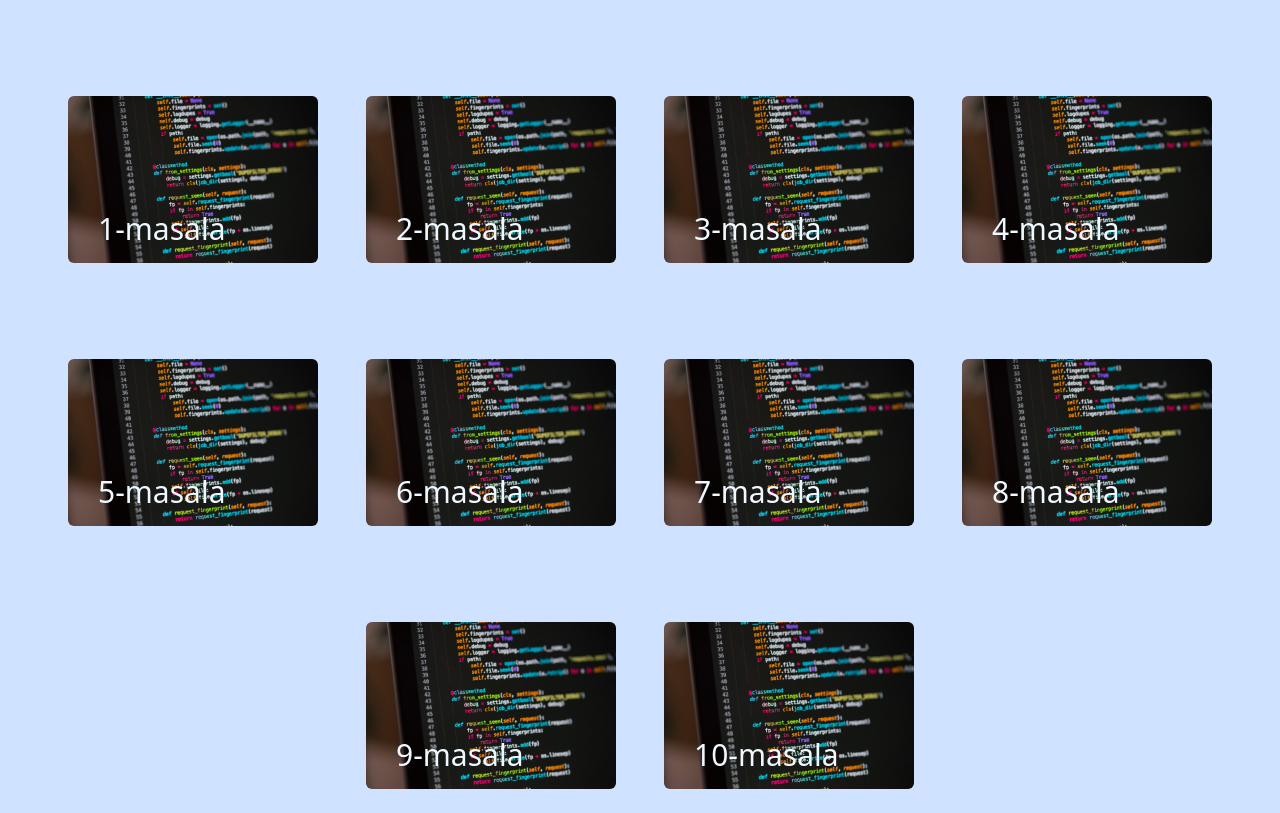
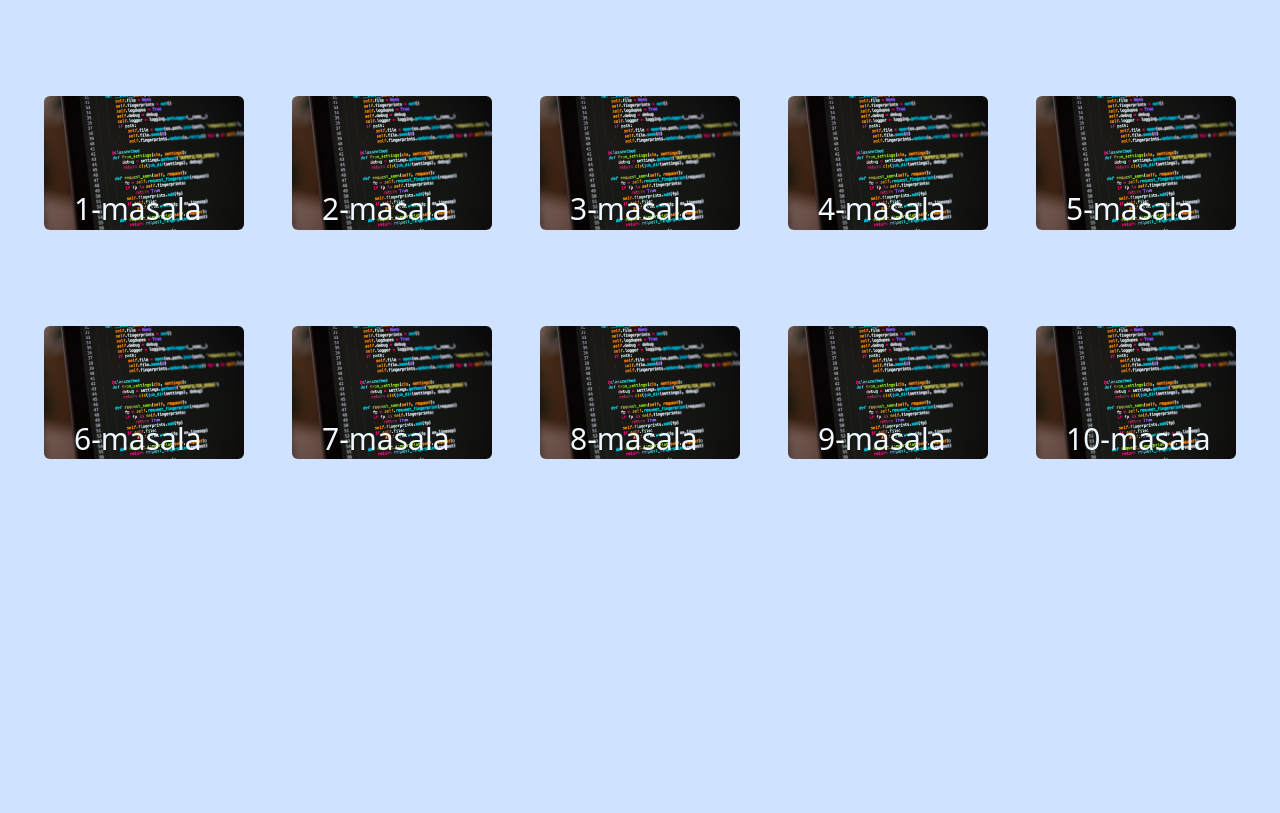
Before and after one commit to javohirh/4-oy-imtihon, a plain HTML site: page index.html in a window 1280 px wide. Drawn offline with nearby package versions, Linux system fonts and the light colour scheme.

Commit message:
fix:: img width fixed

```diff
--- a/index.html
+++ b/index.html
@@ -20,61 +20,61 @@
     >
       <div class="mt-5 content">
         <a href="./masalalar/index1.html"
-          ><img src="./rasm.jpeg" width="250px"
+          ><img src="./rasm.jpeg" width="200px"
         /></a>
         <p>1-masala</p>
       </div>
       <div class="mt-5 content">
         <a href="./masalalar/index2.html"
-          ><img src="./rasm.jpeg" width="250px"
+          ><img src="./rasm.jpeg" width="200px"
         /></a>
         <p>2-masala</p>
       </div>
       <div class="mt-5 content">
         <a href="./masalalar/index3.html"
-          ><img src="./rasm.jpeg" width="250px"
+          ><img src="./rasm.jpeg" width="200px"
         /></a>
         <p>3-masala</p>
       </div>
       <div class="mt-5 content">
         <a href="./masalalar/index4.html"
-          ><img src="./rasm.jpeg" width="250px"
+          ><img src="./rasm.jpeg" width="200px"
         /></a>
         <p>4-masala</p>
       </div>
       <div class="mt-5 content">
         <a href="./masalalar/index5.html"
-          ><img src="./rasm.jpeg" width="250px"
+          ><img src="./rasm.jpeg" width="200px"
         /></a>
         <p>5-masala</p>
       </div>
       <div class="mt-5 content">
         <a href="./masalalar/index6.html"
-          ><img src="./rasm.jpeg" width="250px"
+          ><img src="./rasm.jpeg" width="200px"
         /></a>
         <p>6-masala</p>
       </div>
       <div class="mt-5 content">
         <a href="./masalalar/index7.html"
-          ><img src="./rasm.jpeg" width="250px"
+          ><img src="./rasm.jpeg" width="200px"
         /></a>
         <p>7-masala</p>
       </div>
       <div class="mt-5 content">
         <a href="./masalalar/index8.html"
-          ><img src="./rasm.jpeg" width="250px"
+          ><img src="./rasm.jpeg" width="200px"
         /></a>
         <p>8-masala</p>
       </div>
       <div class="mt-5 content">
         <a href="./masalalar/index9.html"
-          ><img src="./rasm.jpeg" width="250px"
+          ><img src="./rasm.jpeg" width="200px"
         /></a>
         <p>9-masala</p>
       </div>
       <div class="mt-5 content">
         <a href="./masalalar/index10.html"
-          ><img src="./rasm.jpeg" width="250px"
+          ><img src="./rasm.jpeg" width="200px"
         /></a>
         <p>10-masala</p>
       </div>
--- a/style.css
+++ b/style.css
@@ -3,7 +3,7 @@
 }
 .content p {
   position: absolute;
-  top: 110px;
+  top: 90px;
   left: 30px;
   user-select: none;
   font-size: 30px;
```
